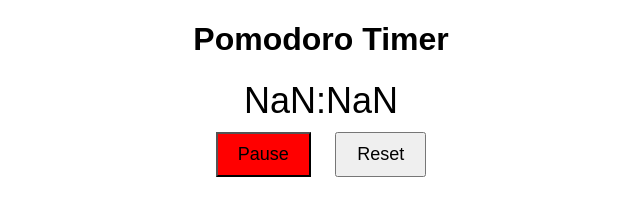
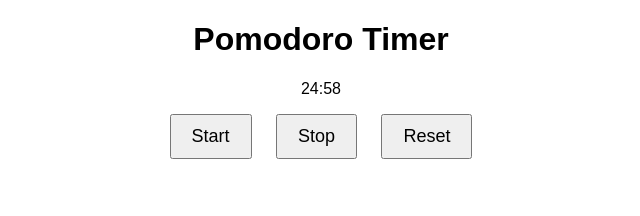
Before and after one commit to code-trio/pomodoro-system, a plain HTML site: page pomo.html in a window 1280 px wide. Both pictures are taken after a click on the button "Start". Shown: the whole page, without its empty margins (319-959 px from the left). Drawn offline with Linux system fonts and the light colour scheme.

Commit message:
updated pomodoro

```diff
--- a/pomo.html
+++ b/pomo.html
@@ -2,22 +2,21 @@
 <html lang="en">
 <head>
     <meta charset="UTF-8">
+    <meta http-equiv="X-UA-Compatible" content="IE=edge">
     <meta name="viewport" content="width=device-width, initial-scale=1.0">
     <title>Pomodoro Timer</title>
     <link rel="stylesheet" href="style.css">
 </head>
 <body>
-
     <div class="container">
-
-    <h1>Pomodoro Timer</h1>
-    <div id="timer">
-      <div id="time">25:00</div>
-      <button id="startButton">Start</button>
-      <button id="resetButton">Reset</button>
+        <h1 class="title">Pomodoro Timer</h1>
+        <p class="timer" id="timer">25:00</p>
+        <div class="button-wrapper">
+            <button id="start">Start</button>
+            <button id="stop">Stop</button>
+            <button id="reset">Reset</button>
         </div>
     </div>
-
     <script src="script.js"></script>
 </body>
 </html>
--- a/script.js
+++ b/script.js
@@ -1,56 +1,42 @@
+const startEl = document.getElementById("start");
+const stopEl = document.getElementById("stop");
+const resetEl = document.getElementById("reset");
+const timerEl = document.getElementById("timer");
+
 let interval;
-let timeLeft;
-let isRunning = false;
+let timeLeft = 1500;
 
-const startButton = document.getElementById('startButton');
-const resetButton = document.getElementById('resetButton');
-const timeDisplay = document.getElementById('time');
+function updateTimer() {
+  let minutes = Math.floor(timeLeft / 60);
+  let seconds = timeLeft % 60;
+  let formattedTime = `${minutes.toString().padStart(2, "0")}:${seconds
+    .toString()
+    .padStart(2, "0")}`;
 
-startButton.addEventListener('click', startTimer);
-resetButton.addEventListener('click', resetTimer);
+  timerEl.innerHTML = formattedTime;
+}
 
 function startTimer() {
-  if (!isRunning) {
-    isRunning = true;
-    startButton.textContent = 'Pause';
-    startButton.style.backgroundColor = 'red';
-    const startTime = Date.now();
-    const endTime = startTime + timeLeft * 60000;
-
-    updateTimer(endTime);
-
-    interval = setInterval(() => {
-      updateTimer(endTime);
-    }, 1000);
-  } else {
-    isRunning = false;
-    startButton.textContent = 'Resume';
-    startButton.style.backgroundColor = '';
-    clearInterval(interval);
-  }
+  interval = setInterval(() => {
+    timeLeft--;
+    updateTimer();
+    if (timeLeft === 0) {
+      clearInterval(interval);
+      alert("Time's up!");
+      timeLeft = 1500;
+      updateTimer();
+    }
+  }, 1000);
+}
+function stopTimer() {
+  clearInterval(interval);
+}
+function resetTimer() {
+  clearInterval(interval);
+  timeLeft = 1500;
+  updateTimer();
 }
 
-function updateTimer(endTime) {
-  const timeDifference = endTime - Date.now();
-  if (timeDifference <= 0) {
-    clearInterval(interval);
-    isRunning = false;
-    startButton.textContent = 'Start';
-    startButton.style.backgroundColor = '';
-    timeDisplay.textContent = '00:00';
-  } else {
-    const minutes = Math.floor(timeDifference / 60000);
-    const seconds = Math.floor((timeDifference % 60000) / 1000);
-    const formattedTime = `${minutes.toString().padStart(2, '0')}:${seconds.toString().padStart(2, '0')}`;
-    timeDisplay.textContent = formattedTime;
-  }
-}
-
-function resetTimer() {
-  clearInterval(interval);
-  isRunning = false;
-  startButton.textContent = 'Start';
-  startButton.style.backgroundColor = '';
-  timeDisplay.textContent = '25:00';
-  timeLeft = 25;
-}
+startEl.addEventListener("click", startTimer);
+stopEl.addEventListener("click", stopTimer);
+resetEl.addEventListener("click", resetTimer);
```
Also changed, not shown: index.html (+1 -1 lines). Lines whose indentation alone changed are shown as unchanged.
